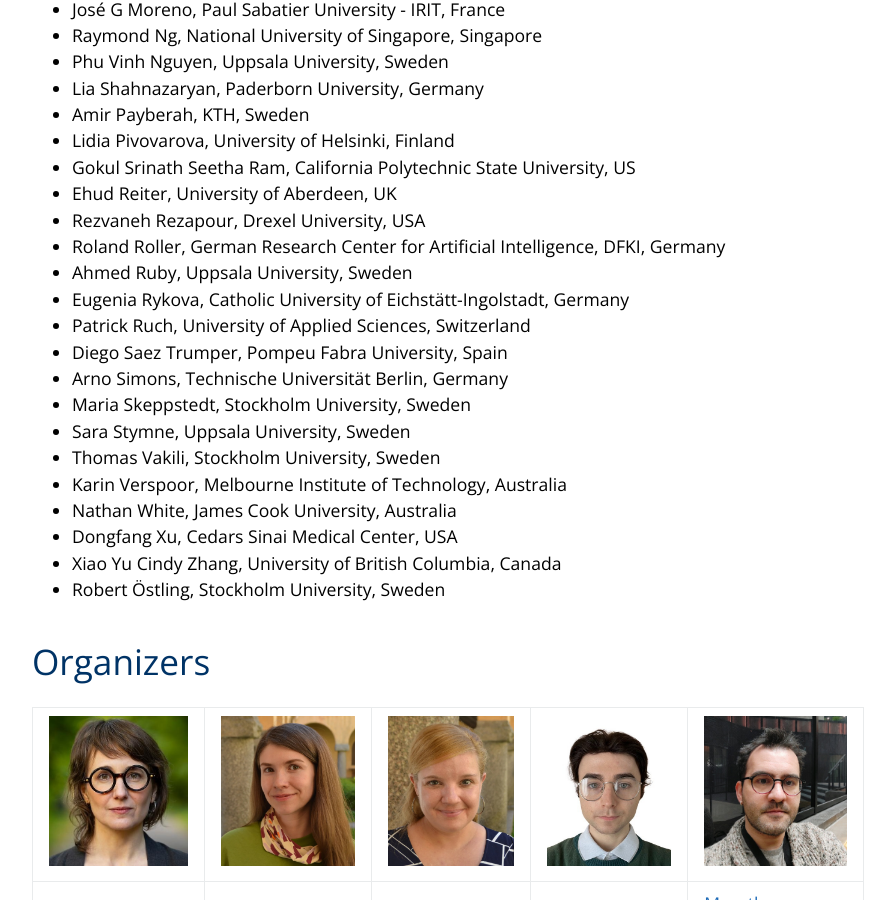
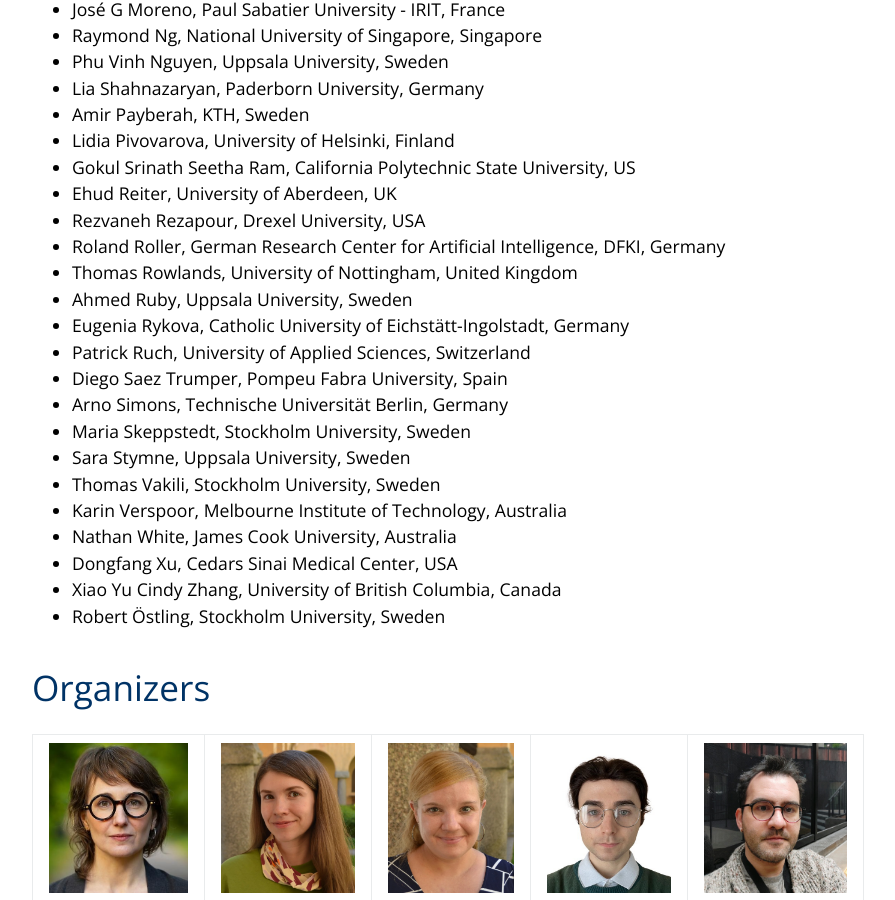
Before and after one commit to HeaLing-workshop/HeaLing-workshop.github.io, a Jekyll site: the page built from index.md, in a window 1280 px wide and 900 px high, scrolled down 4363 px. Shown: the whole window, without its empty margins (192-1087 px from the left). Built offline with Jekyll 4.4.1, drawn with Linux system fonts in a browser that asks for light colours.

Commit message:
update PC list

```diff
--- a/index.md
+++ b/index.md
@@ -105,6 +105,7 @@ The full EACL 2026 Call for Papers is available [here](/cfp).
 - Ehud Reiter, University of Aberdeen, UK
 - Rezvaneh Rezapour, Drexel University, USA
 - Roland Roller, German Research Center for Artificial Intelligence, DFKI, Germany
+- Thomas Rowlands, University of Nottingham, United Kingdom
 - Ahmed Ruby, Uppsala University, Sweden
 - Eugenia Rykova, Catholic University of Eichstätt-Ingolstadt, Germany
 - Patrick Ruch, University of Applied Sciences, Switzerland
```
